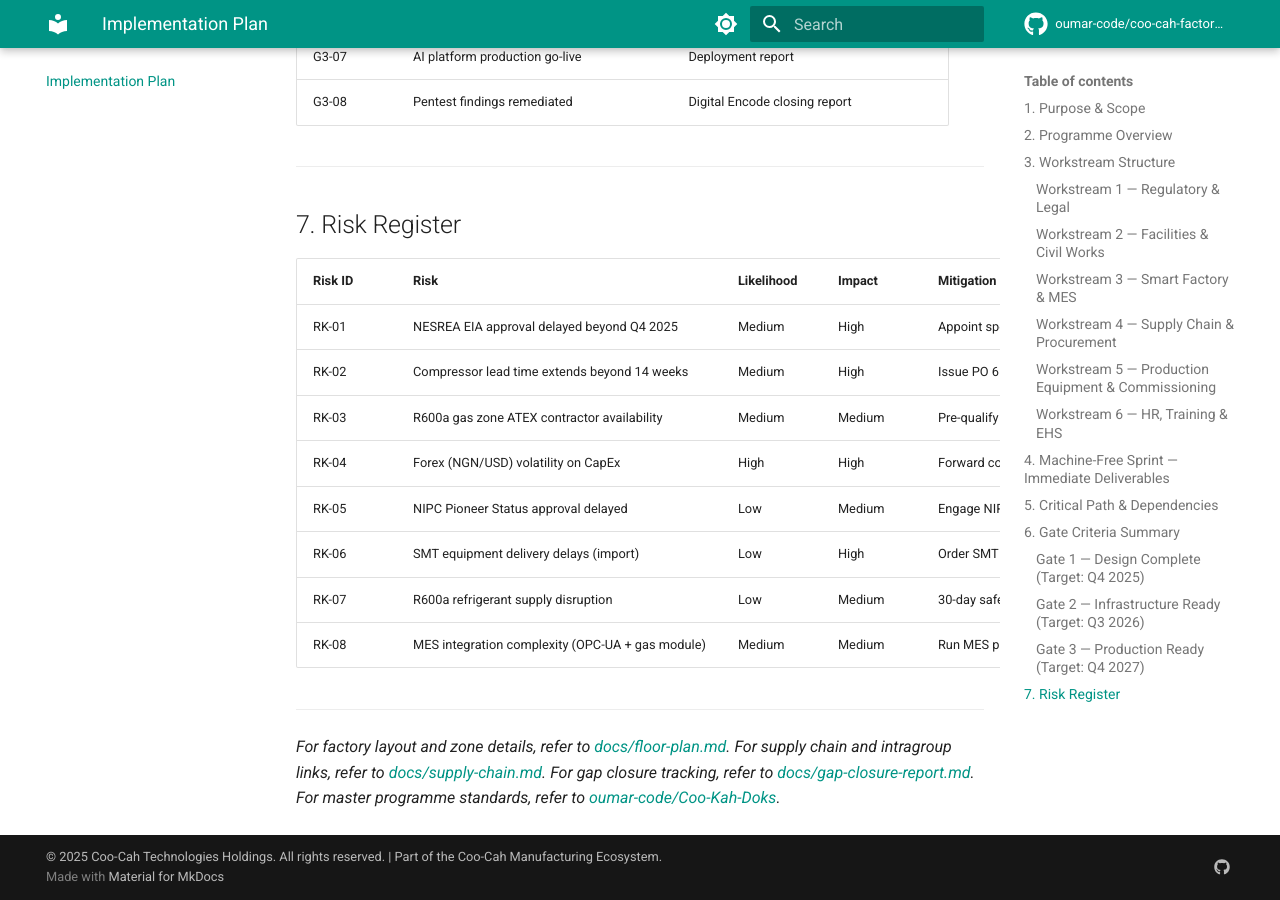
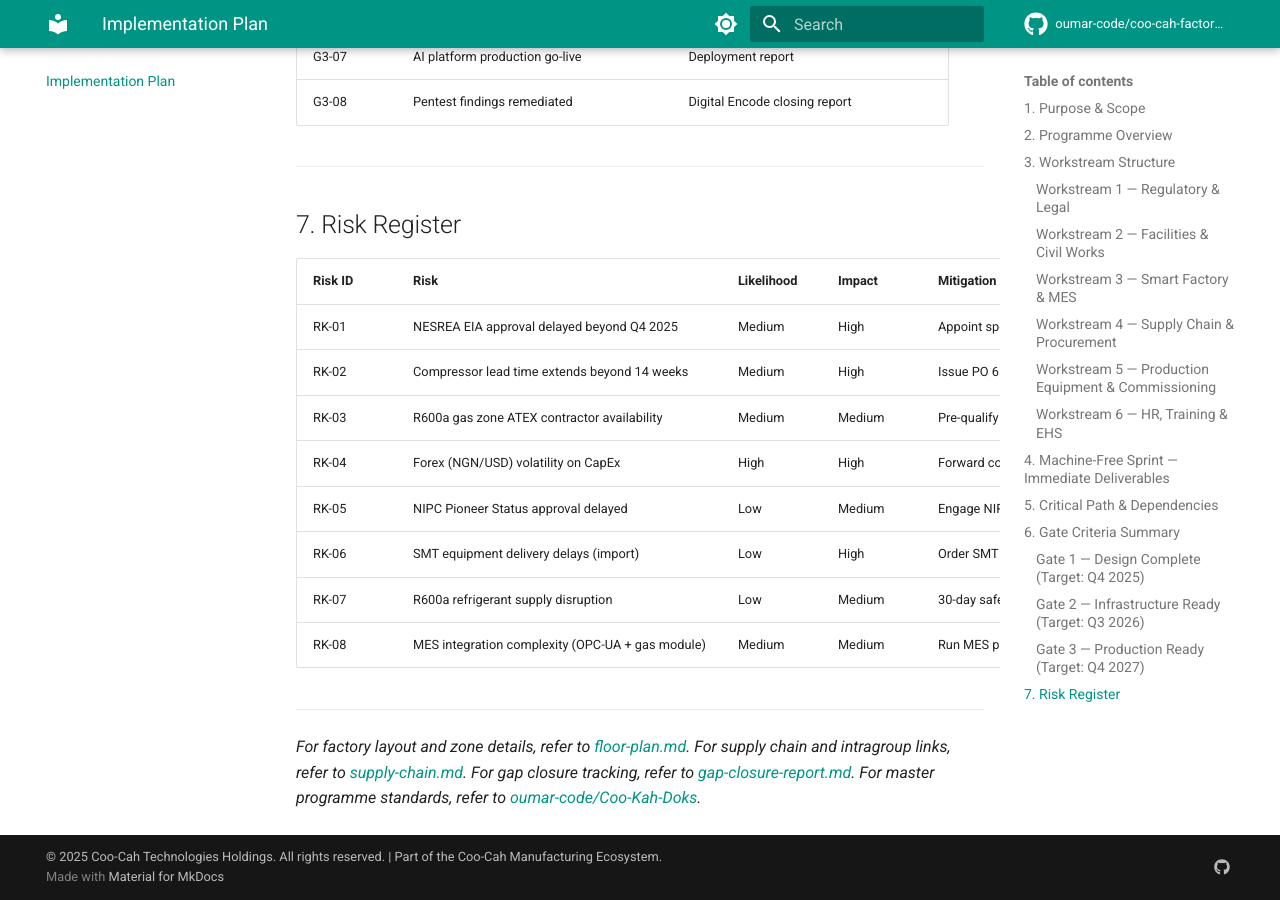
Before and after one commit to oumar-code/coo-cah-factory-electronics-kitchen, an MkDocs documentation site: the page built from docs/implementation-plan.md, in a window 1280 px wide and 900 px high, scrolled down 7860 px. Built offline with MkDocs 1.6.1 and Material for MkDocs 9.7.7, drawn with Linux system fonts in a browser that asks for light colours; comment, search, counter and statistics services are not loaded.

Commit message:
Fix implementation plan internal doc links
Agent-Logs-Url: https://github.com/oumar-code/coo-cah-factory-electronics-kitchen/sessions/3c0229b5-656d-4e7e-9acb-ab387d27846b

Co-authored-by: oumar-code <191870748+oumar-code@users.noreply.github.com>

```diff
--- a/docs/implementation-plan.md
+++ b/docs/implementation-plan.md
@@ -247,7 +247,7 @@ S10 (Pentest executed) ─► S11 (AI platform production go-live) ─► G3
 
 ---
 
-*For factory layout and zone details, refer to [docs/floor-plan.md](./docs/floor-plan.md).*
-*For supply chain and intragroup links, refer to [docs/supply-chain.md](./docs/supply-chain.md).*
-*For gap closure tracking, refer to [docs/gap-closure-report.md](./docs/gap-closure-report.md).*
+*For factory layout and zone details, refer to [floor-plan.md](./floor-plan.md).*
+*For supply chain and intragroup links, refer to [supply-chain.md](./supply-chain.md).*
+*For gap closure tracking, refer to [gap-closure-report.md](./gap-closure-report.md).*
 *For master programme standards, refer to [oumar-code/Coo-Kah-Doks](https://github.com/oumar-code/Coo-Kah-Doks).*
```
